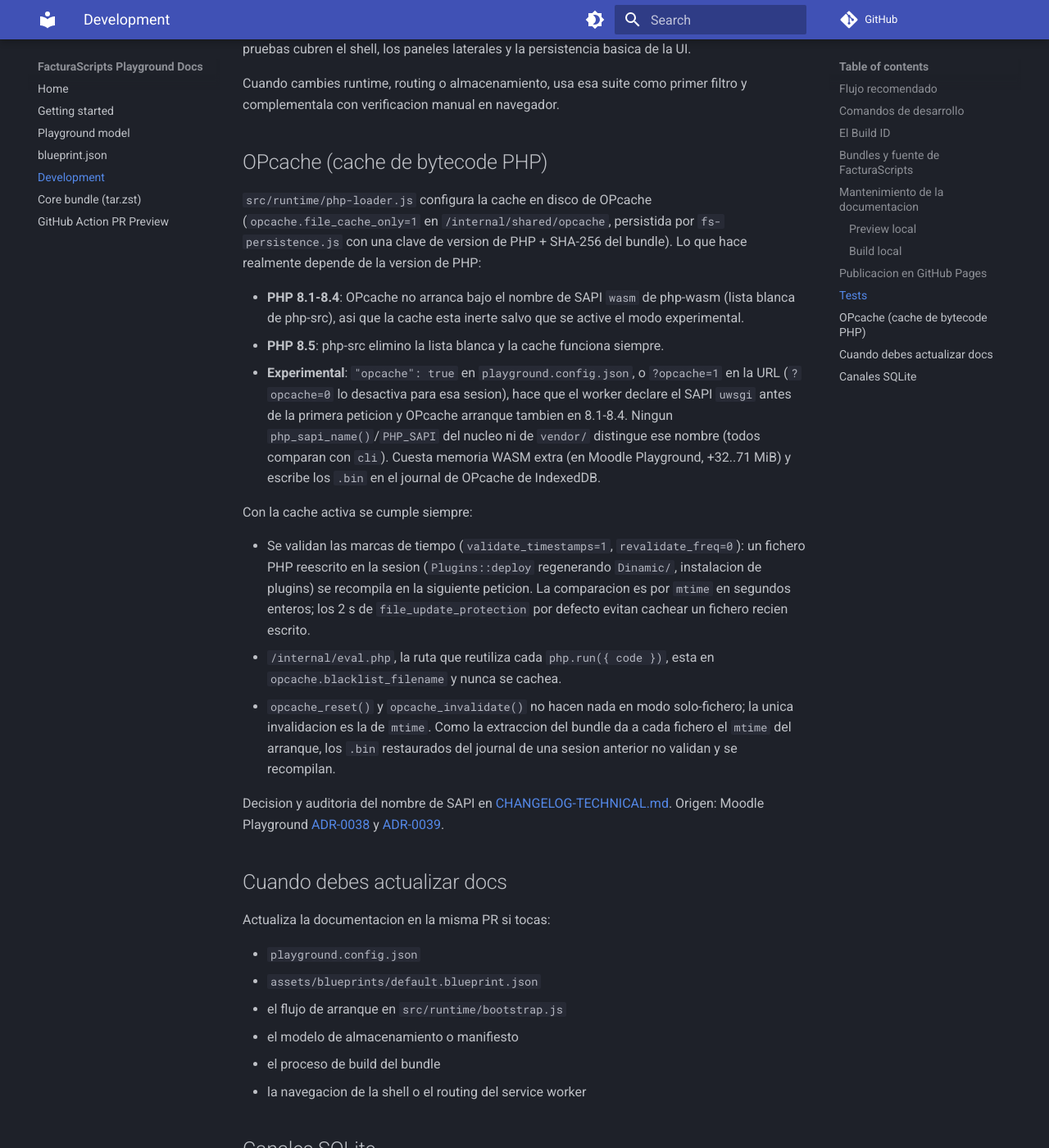
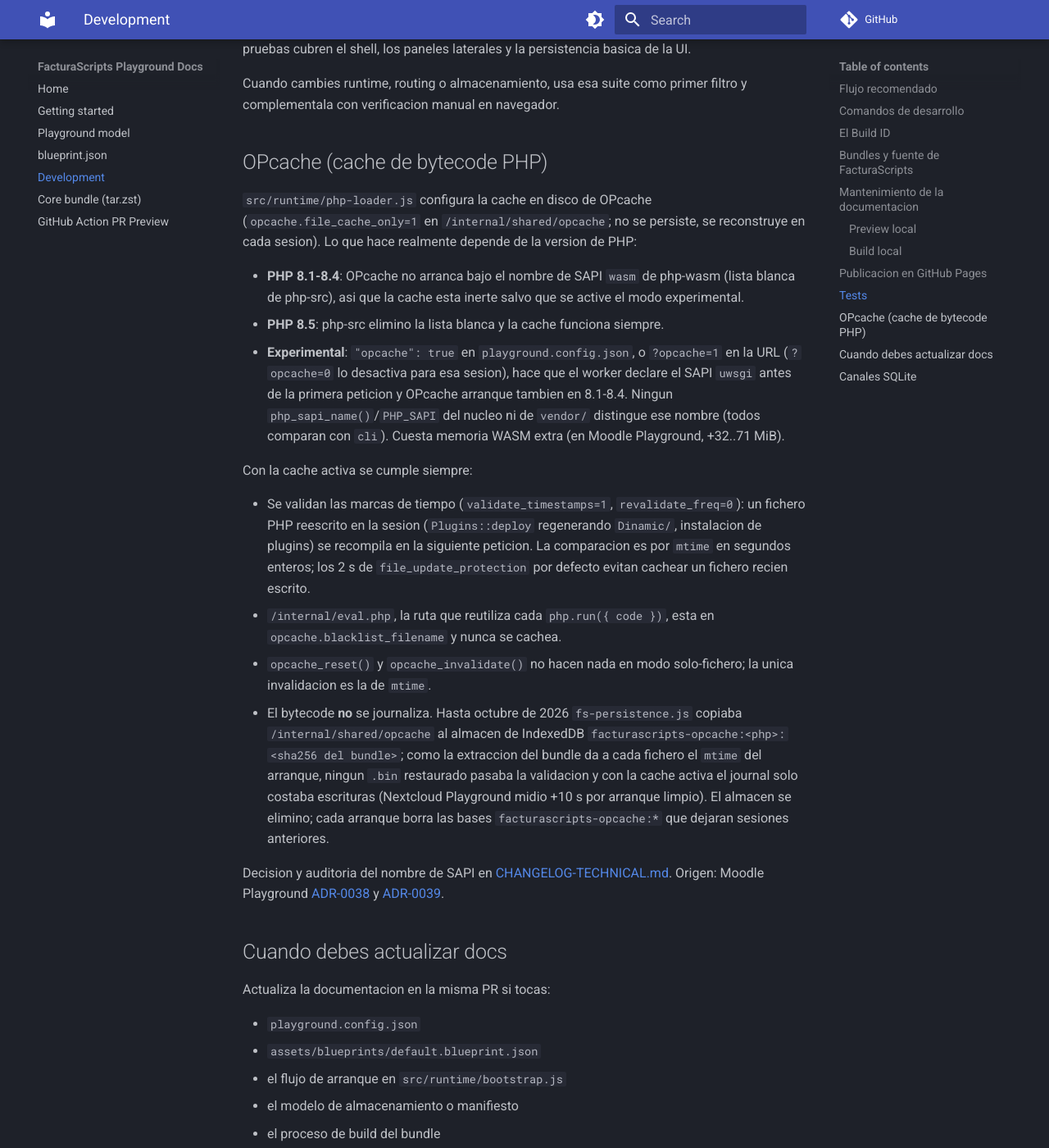
Before and after one commit to erseco/facturascripts-playground, an MkDocs documentation site: the page built from docs/development.md, in a window 1280 px wide and 1400 px high, scrolled down 3933 px. Shown: the whole window at 82% size. Built offline with MkDocs 1.6.1 and Material for MkDocs 9.7.7, drawn with Linux system fonts in a browser that asks for light colours; comment, search, counter and statistics services are not loaded.

Commit message:
perf(persistence): stop journaling OPcache bytecode to IndexedDB
/internal/shared/opcache was mirrored into the IndexedDB store
facturascripts-opcache:<phpVersion>:<core sha256> (facturascripts-opcache:<phpVersion>
before July 2026) so later sessions could reuse compiled bytecode. The bundle is
re-extracted into MEMFS with fresh mtimes on every boot, so with OPcache
validating timestamps no restored .bin ever matched: PHP unlinked and
recompiled every one. The store had no cross-session benefit and, once the
cache is live (PHP 8.5 or ?opcache=1), a large cost: every debounced flush
rewrote thousands of .bin files (Nextcloud Playground measured +10 s per clean
boot, nextcloud-playground#105).

- initFsPersistence(rawPhp, scopeId) journals /persist only.
- dropLegacyOpcacheJournals(phpVersion, coreIdentity) deletes the retired
  facturascripts-opcache:* databases on every boot: the two names the current
  runtime could have used always, every legacy name where indexedDB.databases()
  exists, fire-and-forget so a tab still holding a store open cannot block boot.
- buildOpcacheKey/opcacheDatabaseName/clearOpcacheJournal removed; unit test
  replaced; AGENTS.md invariant, docs/development.md and the CHANGELOG entry
  updated.

```diff
--- a/docs/development.md
+++ b/docs/development.md
@@ -174,9 +174,8 @@
 ## OPcache (cache de bytecode PHP)
 
 `src/runtime/php-loader.js` configura la cache en disco de OPcache
-(`opcache.file_cache_only=1` en `/internal/shared/opcache`, persistida por
-`fs-persistence.js` con una clave de version de PHP + SHA-256 del bundle).
-Lo que hace realmente depende de la version de PHP:
+(`opcache.file_cache_only=1` en `/internal/shared/opcache`; no se persiste, se
+reconstruye en cada sesion). Lo que hace realmente depende de la version de PHP:
 
 - **PHP 8.1-8.4**: OPcache no arranca bajo el nombre de SAPI `wasm` de php-wasm
   (lista blanca de php-src), asi que la cache esta inerte salvo que se active
@@ -187,8 +186,7 @@
   declare el SAPI `uwsgi` antes de la primera peticion y OPcache arranque tambien
   en 8.1-8.4. Ningun `php_sapi_name()`/`PHP_SAPI` del nucleo ni de `vendor/`
   distingue ese nombre (todos comparan con `cli`). Cuesta memoria WASM extra
-  (en Moodle Playground, +32..71 MiB) y escribe los `.bin` en el journal de
-  OPcache de IndexedDB.
+  (en Moodle Playground, +32..71 MiB).
 
 Con la cache activa se cumple siempre:
 
@@ -200,9 +198,15 @@
 - `/internal/eval.php`, la ruta que reutiliza cada `php.run({ code })`, esta en
   `opcache.blacklist_filename` y nunca se cachea.
 - `opcache_reset()` y `opcache_invalidate()` no hacen nada en modo solo-fichero;
-  la unica invalidacion es la de `mtime`. Como la extraccion del bundle da a
-  cada fichero el `mtime` del arranque, los `.bin` restaurados del journal de
-  una sesion anterior no validan y se recompilan.
+  la unica invalidacion es la de `mtime`.
+- El bytecode **no** se journaliza. Hasta octubre de 2026 `fs-persistence.js`
+  copiaba `/internal/shared/opcache` al almacen de IndexedDB
+  `facturascripts-opcache:<php>:<sha256 del bundle>`; como la extraccion del
+  bundle da a cada fichero el `mtime` del arranque, ningun `.bin` restaurado
+  pasaba la validacion y con la cache activa el journal solo costaba escrituras
+  (Nextcloud Playground midio +10 s por arranque limpio). El almacen se elimino;
+  cada arranque borra las bases `facturascripts-opcache:*` que dejaran sesiones
+  anteriores.
 
 Decision y auditoria del nombre de SAPI en
 [CHANGELOG-TECHNICAL.md](https://github.com/erseco/facturascripts-playground/blob/main/CHANGELOG-TECHNICAL.md).
```
Also changed, not shown: AGENTS.md (+6 -4 lines), CHANGELOG-TECHNICAL.md (+18 -10 lines), 3 other files.
